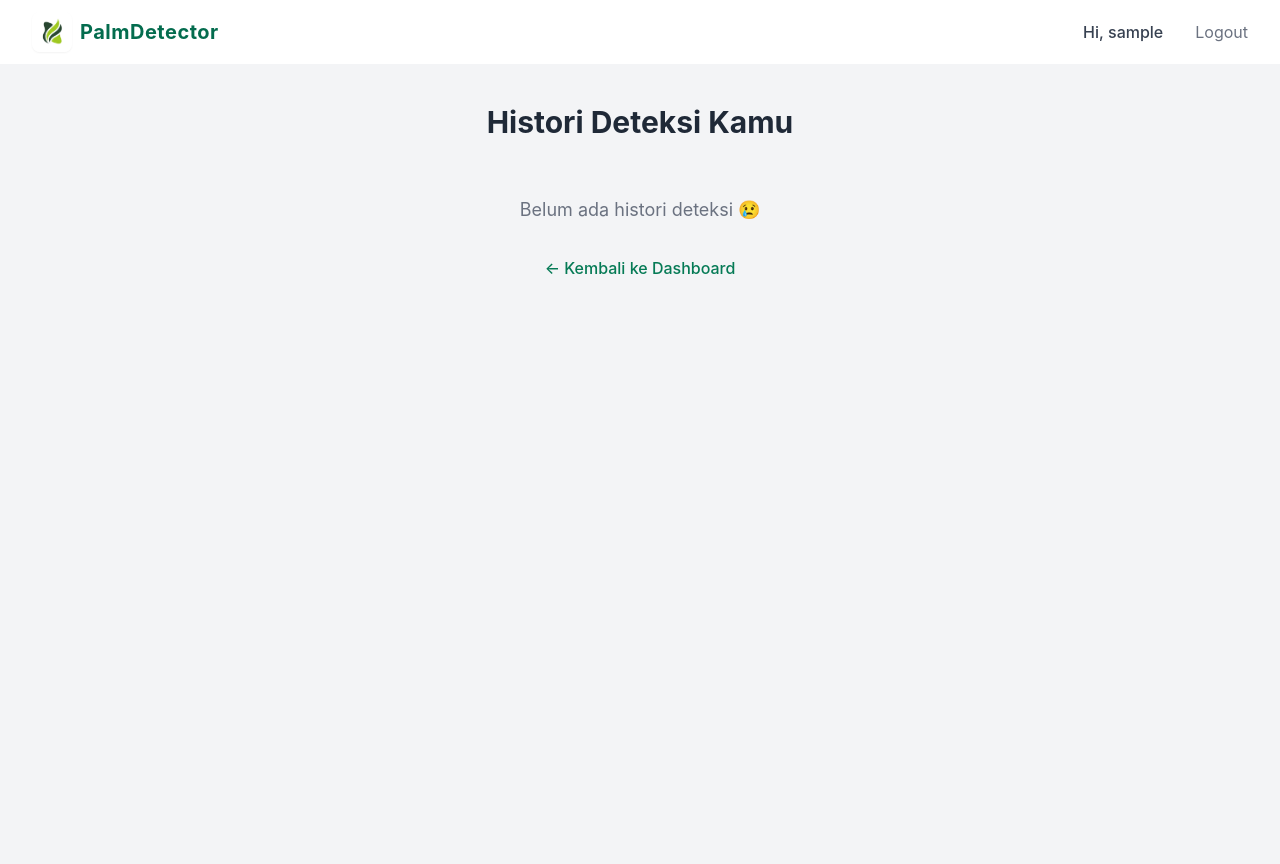
After one commit to UPN-RF-DETECTORS/Web-WIth-Flask-and-Tailwind, a Flask app: page /history in a window 1280 px wide. The commit adds this page. Run offline with Flask 3, Linux system fonts and the light colour scheme; the visitor is signed in with stand-in values (Sample User, id 1); data that the repository does not hold is empty; style sheets or scripts are compiled from the project's sources; some libraries are stand-ins or nearby versions.

Commit message:
feat: optimization histroy feature

```diff
--- a/src/templates/dashboard.html
+++ b/src/templates/dashboard.html
@@ -38,7 +38,7 @@
             <p class="text-gray-500 mb-6">Catatan scan</p>
             <img src="{{ url_for('public_files', filename='images/history.jpg') }}" alt="history"
                 class="w-24 h-24 mb-6">
-            <a href="#"
+            <a href="{{ url_for('auth_bp.history_page') }}"
                 class="bg-green-600 hover:bg-green-700 text-white font-semibold py-3 px-6 rounded-lg transition-colors">
                 Lihat
             </a>
--- a/src/templates/header.html
+++ b/src/templates/header.html
@@ -1,4 +1,4 @@
-<nav class="bg-white shadow-sm">
+<nav class="bg-white shadow-md" x-data="{ open: false }">
     <div class="max-w-7xl mx-auto px-4 sm:px-6 lg:px-8">
         <div class="flex justify-between h-16 items-center">
 
@@ -14,7 +14,6 @@
                         <span class="ml-2 font-bold text-green-700 text-xl tracking-wide">PalmDetector</span>
                     </a>
             </div>
-
 
             <!-- Desktop Menu -->
             <div class="hidden md:flex items-center space-x-4">
@@ -45,16 +44,16 @@
     </div>
 
     <!-- Mobile Menu -->
-    <div x-data="{ open: false }" class="md:hidden">
-        <div x-show="open" class="px-2 pt-2 pb-3 space-y-1 bg-white shadow-inner">
+    <div x-show="open" x-transition class="md:hidden px-2 pt-2 pb-3 space-y-1 bg-white shadow-inner">
         {% if session.get('username') %}
         <span class="block px-3 py-2 text-gray-700 font-medium">Hi, {{ session['username'] }}</span>
-            <a href="{{ url_for('auth_bp.logout') }}"
-                class="block px-3 py-2 text-gray-500 hover:text-red-600">Logout</a>
+        <a href="{{ url_for('auth_bp.logout') }}" class="block px-3 py-2 text-gray-500 hover:text-red-600">Logout</a>
         {% else %}
         <a href="{{ url_for('auth_bp.login_page') }}"
             class="block px-3 py-2 text-gray-700 hover:text-green-700 font-medium">Masuk</a>
         {% endif %}
     </div>
-    </div>
 </nav>
+
+<!-- Jangan lupa include Alpine.js di base.html -->
+<script src="https://cdn.jsdelivr.net/npm/alpinejs@3.x.x/dist/cdn.min.js" defer></script>
--- /dev/null
+++ b/src/templates/history.html
@@ -0,0 +1,53 @@
+{% extends "base.html" %}
+{% block title %}Histori Deteksi - PalmDetector{% endblock %}
+
+{% block content %}
+{% include "header.html" %}
+
+<div class="min-h-screen bg-gray-100 py-10 px-4 flex flex-col items-center">
+
+    <h1 class="text-3xl font-bold text-gray-800 mb-8 text-center">Histori Deteksi Kamu</h1>
+
+    {% if posts %}
+    <div class="grid grid-cols-1 sm:grid-cols-2 lg:grid-cols-3 gap-6 w-full max-w-6xl">
+
+        {% for post in posts %}
+        <div
+            class="bg-white shadow-lg rounded-2xl overflow-hidden flex flex-col transition-transform hover:scale-105 hover:shadow-xl">
+            <img src="{{ post.image_url }}" alt="Deteksi Image" class="w-full h-48 object-contain bg-gray-50 p-4">
+
+            <div class="p-4 flex-1 flex flex-col justify-between">
+                <div>
+                    <p class="text-gray-600 text-sm mb-2">
+                        Diunggah: {{ post.create_at.strftime('%d %b %Y %H:%M') }}
+                    </p>
+
+                    <div class="flex flex-wrap gap-2 mb-2">
+                        {% for label, count in post.label_counter %}
+                        <span class="inline-block bg-green-100 text-green-800 text-sm px-2 py-1 rounded-full">
+                            {{ label | capitalize }} ×{{ count }}
+                        </span>
+                        {% endfor %}
+                    </div>
+                </div>
+
+                <a href="{{ post.image_url }}"
+                    class="mt-2 text-center bg-blue-600 hover:bg-blue-700 text-white py-2 rounded-lg transition-colors">
+                    Lihat Gambar
+                </a>
+            </div>
+        </div>
+        {% endfor %}
+
+    </div>
+    {% else %}
+    <p class="text-gray-500 text-center text-lg mt-6">Belum ada histori deteksi 😢</p>
+    {% endif %}
+
+    <a href="{{ url_for('auth_bp.dashboard_page') }}"
+        class="mt-8 text-green-600 hover:text-green-700 font-medium hover:underline">
+        ← Kembali ke Dashboard
+    </a>
+
+</div>
+{% endblock %}
--- a/src/users/routers.py
+++ b/src/users/routers.py
@@ -3,6 +3,8 @@ from werkzeug.security import generate_password_hash, check_password_hash
 from uuid import uuid4
 from core.db_config import db
 from users.model import User
+from post.model import Post
+from _utils import login_required
 
 auth_bp = Blueprint("auth_bp", __name__)
 reset_tokens = {}
@@ -51,6 +53,22 @@ def dashboard_page():
     return render_template("dashboard.html", username=session['username'])
 
 
+@auth_bp.route("/history")
+@login_required
+def history_page():
+    user_id = session.get('user_id')
+    if not user_id:
+        flash("Silakan login terlebih dahulu.", "error")
+        return redirect(url_for("auth_bp.login_page"))
+    posts = Post.query.filter_by(user_id=user_id).order_by(Post.create_at.desc()).all()
+    # buat list hasil zip untuk setiap post
+    for post in posts:
+        result = post.result or {}
+        labels = result.get("labels", [])
+        counters = result.get("counters", [])
+        post.label_counter = list(zip(labels, counters))  # [(label, count), ...]
+    return render_template("history.html", posts=posts)
+
 @auth_bp.route("/logout")
 def logout():
     session.clear()
```
Also changed, not shown: src/public/images/history.jpg (added). Lines whose indentation alone changed are shown as unchanged.
